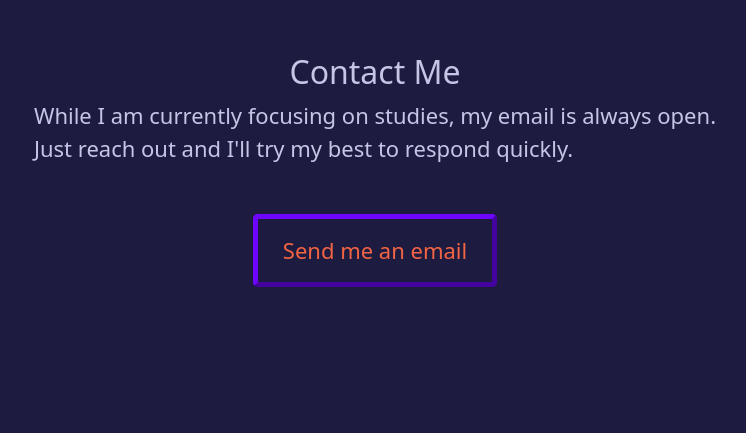
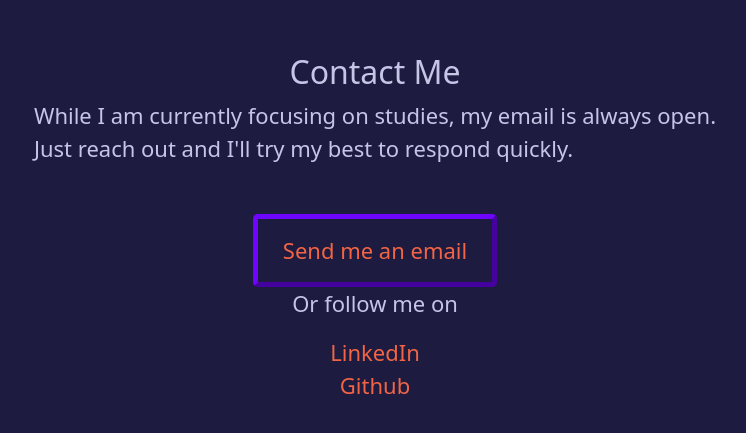
Before and after one commit to JS0621/Portfolio_Website, a React (Create React App) app: page / in a window 1280 px wide. Shown: the part 4047-4480 px from the top of the page, without its empty margins (265-1011 px from the left). Built offline with nearby package versions, Linux system fonts and the light colour scheme.

Commit message:
Added extra Links

```diff
--- a/src/App.css
+++ b/src/App.css
@@ -194,6 +194,7 @@
 /* Link Color */
 a:any-link {
   color: #F26444;
+  text-decoration: none;
 }
 a:hover {
   color: #F26444;
--- a/src/App.js
+++ b/src/App.js
@@ -123,6 +123,9 @@ setting up<br></br> consoles for Kid's Night Out.
           <br></br>
           {/* Create Button for email */}
           <a href="mailto:sebastian.jazmin.nw@gmail.com" class="mailto">Send me an email</a>
+          <p>Or follow me on</p>
+          <a href="https://www.linkedin.com/in/sebastian-jazmin/" target="_blank">LinkedIn</a>
+          <a href="https://github.com/JS0621" target="_blank">Github</a>
         </div>
         </body>
     </div>
```
